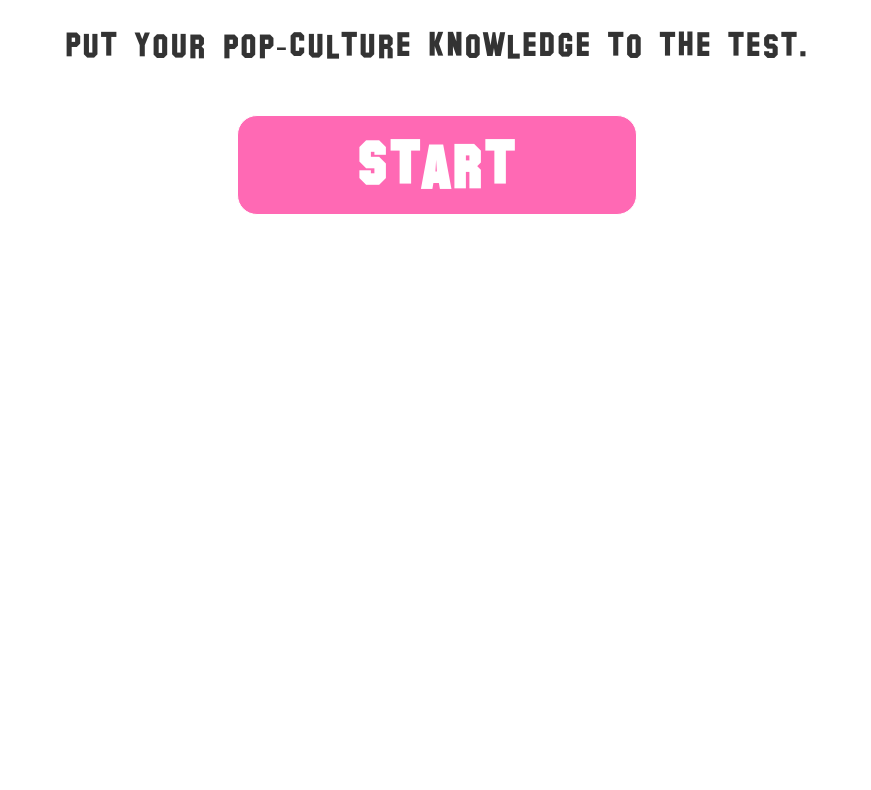
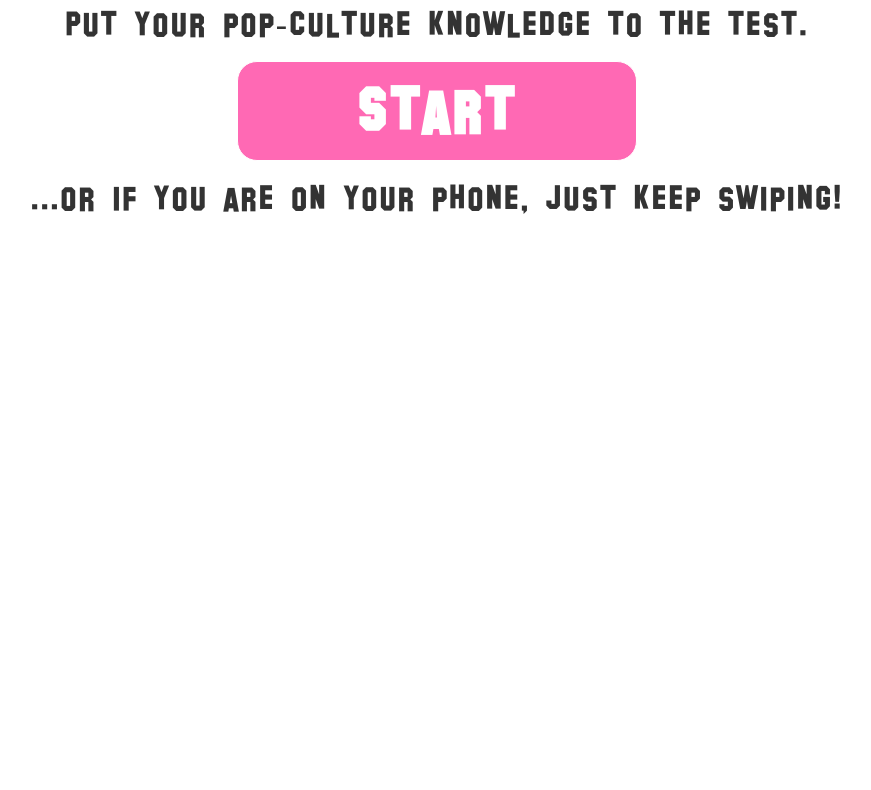
Before and after one commit to JesseKuntz/if-they-were-this, a Gatsby site: page / in a window 1280 px wide. Shown: the part 1126-1916 px from the top of the page, without its empty margins (203-1074 px from the left). Built offline with nearby package versions, Linux system fonts and the light colour scheme; Gatsby itself is replaced by a stand-in of ours.

Commit message:
feat: remove browser detection and just add a message

```diff
--- a/src/components/layout.css
+++ b/src/components/layout.css
@@ -62,7 +62,6 @@ button {
   border: 1px solid white;
   border-radius: 20px;
   letter-spacing: 4px;
-  margin-top: 33px;
   cursor: pointer;
 }
 
@@ -74,6 +73,7 @@ button {
 
   h1 {
     font-size: 100px;
+    margin-bottom: 100px;
   }
 
   button {
--- a/src/components/navigate.js
+++ b/src/components/navigate.js
@@ -1,21 +1,8 @@
 import React from 'react'
 
-function isSafariOnIOS() {
-  const isSafari = !!navigator.userAgent.match(/Version\/[\d\.]+.*Safari/)
-  const iOS = /iPad|iPhone|iPod/.test(navigator.userAgent) && !window.MSStream
-
-  return isSafari && iOS
-}
-
 function scroll() {
-  const { clientHeight } = document.documentElement
-
-  if (isSafariOnIOS()) {
-    return window.scrollBy(0, clientHeight)
-  }
-
   return window.scrollBy({
-    top: clientHeight,
+    top: document.documentElement.clientHeight,
     behavior: 'smooth',
   })
 }
--- a/src/pages/index.js
+++ b/src/pages/index.js
@@ -15,6 +15,9 @@ const IndexPage = () => {
       </div>
       <div className="text">Put your pop-culture knowledge to the test.</div>
       <button onClick={scroll}>Start</button>
+      <div className="text">
+        ...or if you are on your phone, just keep swiping!
+      </div>
     </Layout>
   )
 }
```
